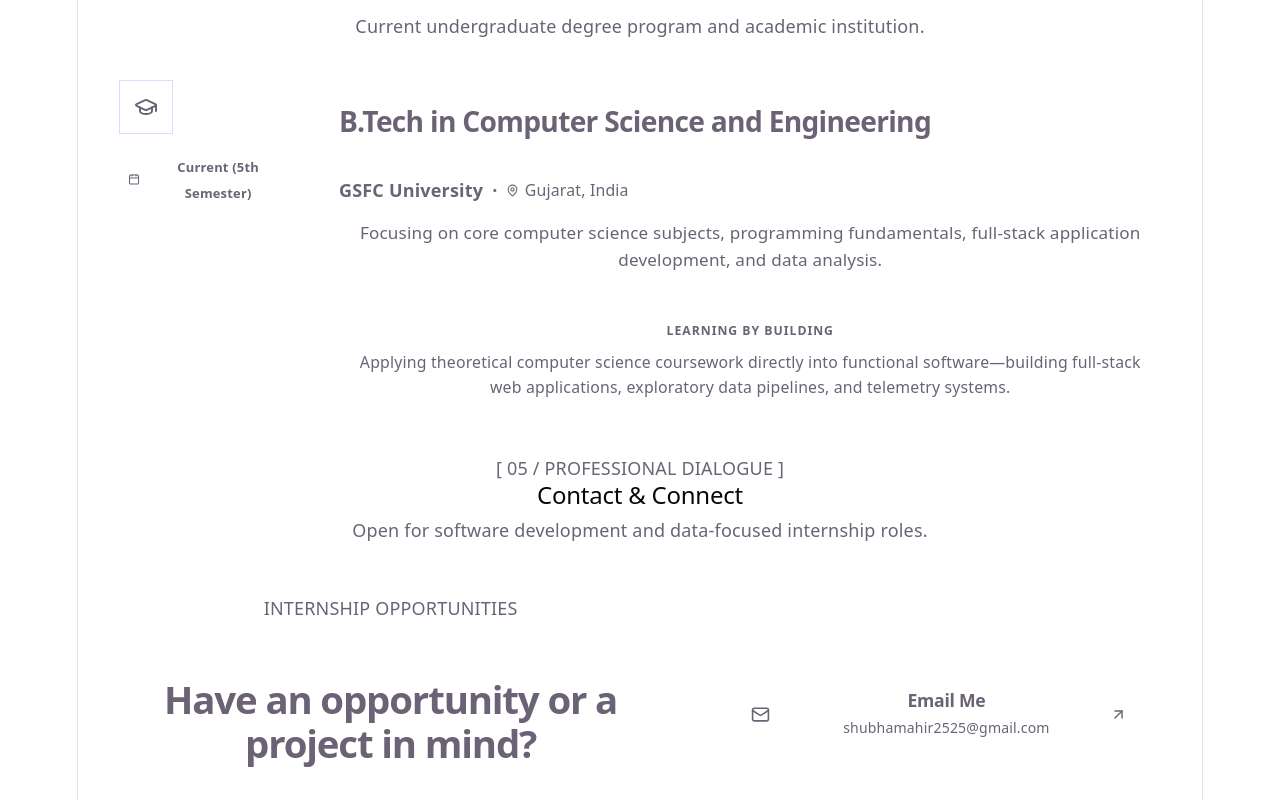
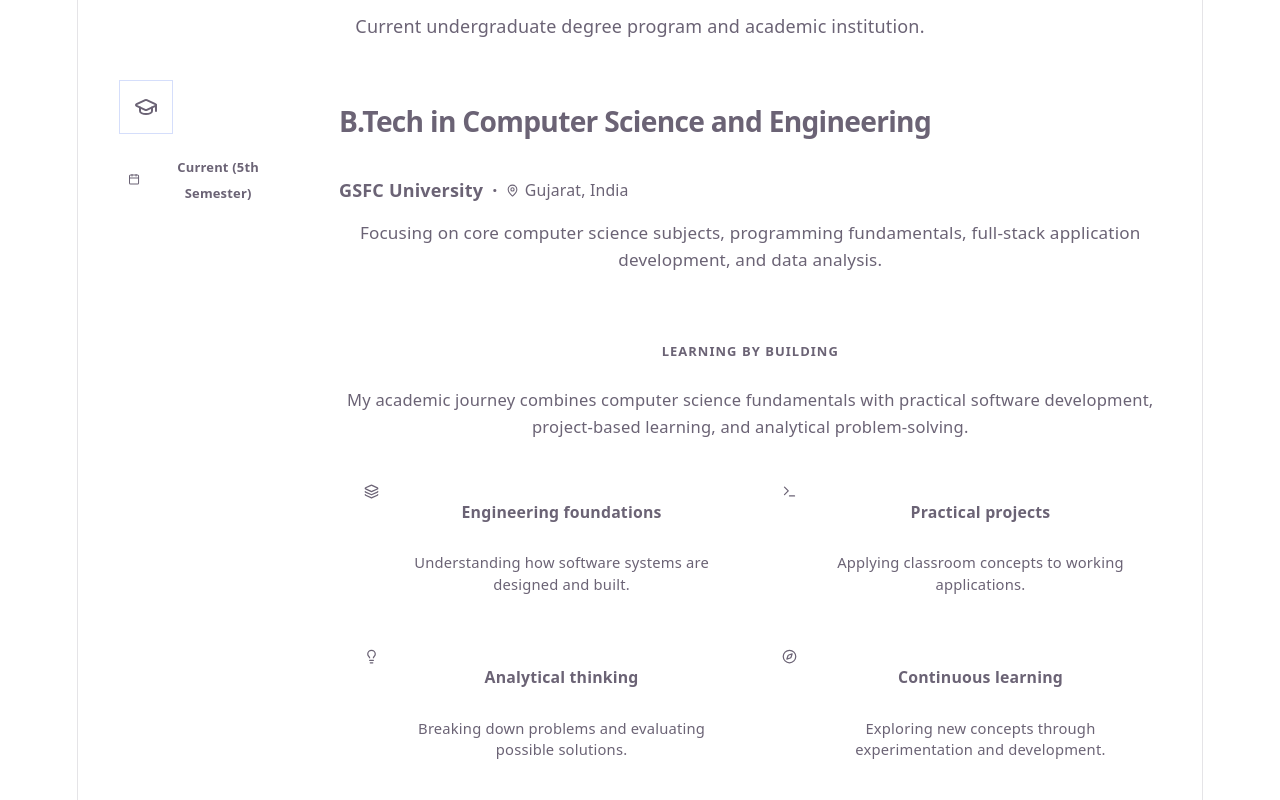
Before and after one commit to skyuchiha69/shubham-ahir-portfolio, a React (Vite) app: page / in a window 1280 px wide. Shown: the part 4511-5311 px from the top of the page. Built offline with nearby package versions, Linux system fonts and the light colour scheme; the HTML template or start-up script is replaced by a standard one.

Commit message:
Update education section learning approach

```diff
--- a/src/components/Education.jsx
+++ b/src/components/Education.jsx
@@ -1,6 +1,13 @@
 import React from 'react';
 import { educationData } from '../data/portfolioData';
-import { GraduationCap, MapPin, Calendar } from 'lucide-react';
+import { GraduationCap, MapPin, Calendar, Layers, Terminal, Lightbulb, Compass } from 'lucide-react';
+
+const ITEM_ICONS = {
+  'engineering-foundations': Layers,
+  'practical-projects': Terminal,
+  'analytical-thinking': Lightbulb,
+  'continuous-learning': Compass
+};
 
 export default function Education() {
   return (
@@ -53,10 +60,30 @@ export default function Education() {
                   {edu.notes}
                 </p>
 
-                {edu.appliedFocus && (
-                  <div className="education-approach">
-                    <span className="approach-label">LEARNING BY BUILDING</span>
-                    <p className="approach-text">{edu.appliedFocus}</p>
+                {/* Learning by Building Subsection */}
+                {edu.learningApproach && (
+                  <div className="education-approach-section">
+                    <div className="education-approach-header">
+                      <h4 className="education-approach-title">{edu.learningApproach.title}</h4>
+                      <p className="education-approach-intro">{edu.learningApproach.intro}</p>
+                    </div>
+
+                    <div className="education-items-grid">
+                      {edu.learningApproach.items.map((item) => {
+                        const IconComponent = ITEM_ICONS[item.id] || Layers;
+                        return (
+                          <div key={item.id} className="education-item-card">
+                            <div className="education-item-icon-box" aria-hidden="true">
+                              <IconComponent size={15} />
+                            </div>
+                            <div className="education-item-content">
+                              <h5 className="education-item-title">{item.title}</h5>
+                              <p className="education-item-desc">{item.description}</p>
+                            </div>
+                          </div>
+                        );
+                      })}
+                    </div>
                   </div>
                 )}
               </div>
--- a/src/data/portfolioData.js
+++ b/src/data/portfolioData.js
@@ -98,8 +98,33 @@ export const educationData = [
     status: "Current (5th Semester)",
     type: "Undergraduate Degree",
     notes: "Focusing on core computer science subjects, programming fundamentals, full-stack application development, and data analysis.",
-    appliedFocus:
-      "Applying theoretical computer science coursework directly into functional software—building full-stack web applications, exploratory data pipelines, and telemetry systems."
+    learningApproach: {
+      title: "Learning by building",
+      intro:
+        "My academic journey combines computer science fundamentals with practical software development, project-based learning, and analytical problem-solving.",
+      items: [
+        {
+          id: "engineering-foundations",
+          title: "Engineering foundations",
+          description: "Understanding how software systems are designed and built."
+        },
+        {
+          id: "practical-projects",
+          title: "Practical projects",
+          description: "Applying classroom concepts to working applications."
+        },
+        {
+          id: "analytical-thinking",
+          title: "Analytical thinking",
+          description: "Breaking down problems and evaluating possible solutions."
+        },
+        {
+          id: "continuous-learning",
+          title: "Continuous learning",
+          description: "Exploring new concepts through experimentation and development."
+        }
+      ]
+    }
   }
 ];
 
--- a/src/styles/App.css
+++ b/src/styles/App.css
@@ -1061,31 +1061,96 @@
   line-height: 1.6;
 }
 
-.education-approach {
-  margin-top: 0.75rem;
-  padding: 0.85rem 1.1rem;
-  background-color: var(--tag-bg);
+.education-approach-section {
+  margin-top: 0.65rem;
+  padding-top: 1.15rem;
+  border-top: 1px solid var(--border-subtle);
+  display: flex;
+  flex-direction: column;
+  gap: 0.85rem;
+}
+
+.education-approach-header {
+  display: flex;
+  flex-direction: column;
+  gap: 0.3rem;
+}
+
+.education-approach-title {
+  font-family: var(--font-mono);
+  font-size: 0.72rem;
+  font-weight: 700;
+  letter-spacing: 0.08em;
+  text-transform: uppercase;
+  color: var(--color-accent);
+}
+
+.education-approach-intro {
+  font-size: 0.92rem;
+  color: var(--text-secondary);
+  line-height: 1.6;
+}
+
+.education-items-grid {
+  display: grid;
+  grid-template-columns: 1fr;
+  gap: 0.75rem;
+  margin-top: 0.25rem;
+}
+
+@media (min-width: 680px) {
+  .education-items-grid {
+    grid-template-columns: repeat(2, 1fr);
+    gap: 0.85rem;
+  }
+}
+
+.education-item-card {
+  background-color: var(--bg-canvas);
   border: 1px solid var(--border-subtle);
-  border-left: 3px solid var(--color-accent);
+  border-radius: var(--radius-sm);
+  padding: 0.85rem 1rem;
+  display: flex;
+  gap: 0.75rem;
+  align-items: flex-start;
+  transition: border-color var(--transition-fast), background-color var(--transition-fast);
+}
+
+.education-item-card:hover {
+  border-color: var(--border-strong);
+  background-color: var(--surface-pure);
+}
+
+.education-item-icon-box {
+  display: flex;
+  align-items: center;
+  justify-content: center;
+  width: 28px;
+  height: 28px;
+  background-color: var(--color-accent-subtle);
+  color: var(--color-accent);
   border-radius: var(--radius-xs);
-  display: flex;
-  flex-direction: column;
-  gap: 0.35rem;
-}
-
-.approach-label {
-  font-family: var(--font-mono);
-  font-size: 0.68rem;
-  font-weight: 700;
-  letter-spacing: 0.08em;
-  color: var(--color-accent);
-}
-
-.approach-text {
+  flex-shrink: 0;
+  margin-top: 0.1rem;
+}
+
+.education-item-content {
+  display: flex;
+  flex-direction: column;
+  gap: 0.2rem;
+}
+
+.education-item-title {
   font-size: 0.88rem;
-  color: var(--text-secondary);
-  line-height: 1.55;
-  margin: 0;
+  font-weight: 700;
+  color: var(--text-primary);
+  line-height: 1.3;
+}
+
+.education-item-desc {
+  font-size: 0.82rem;
+  color: var(--text-secondary);
+  line-height: 1.45;
 }
 
 /* ------------------------------------------------------------------------------
```
